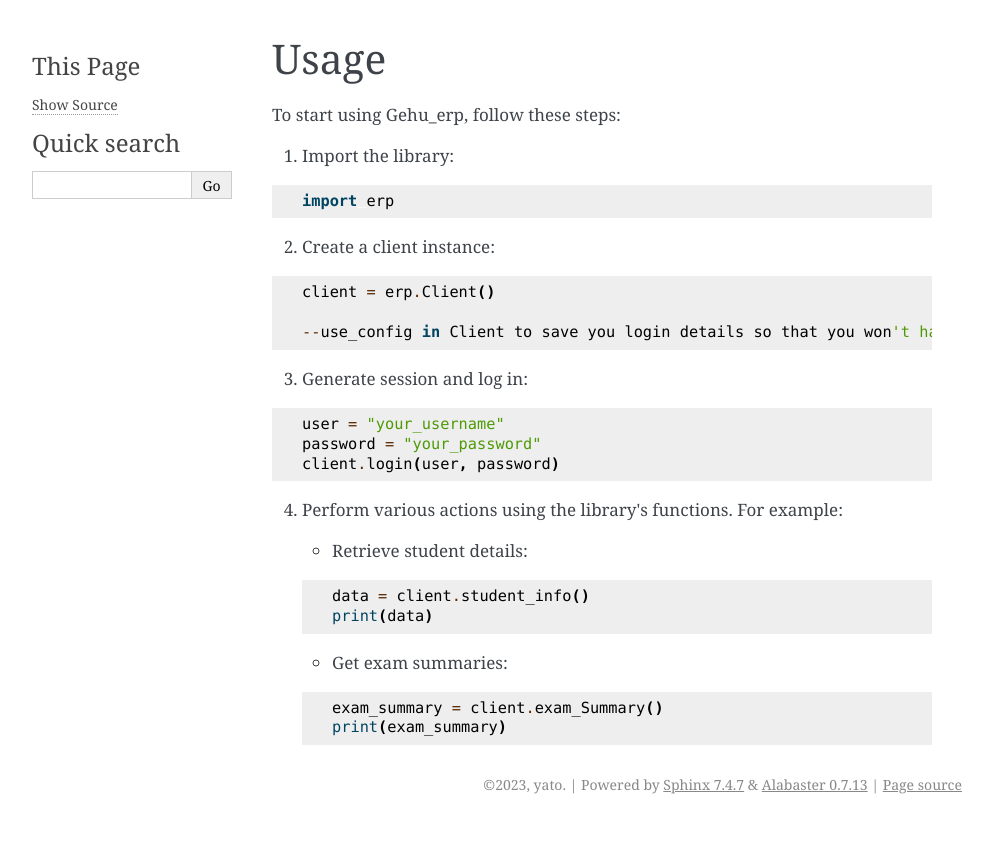
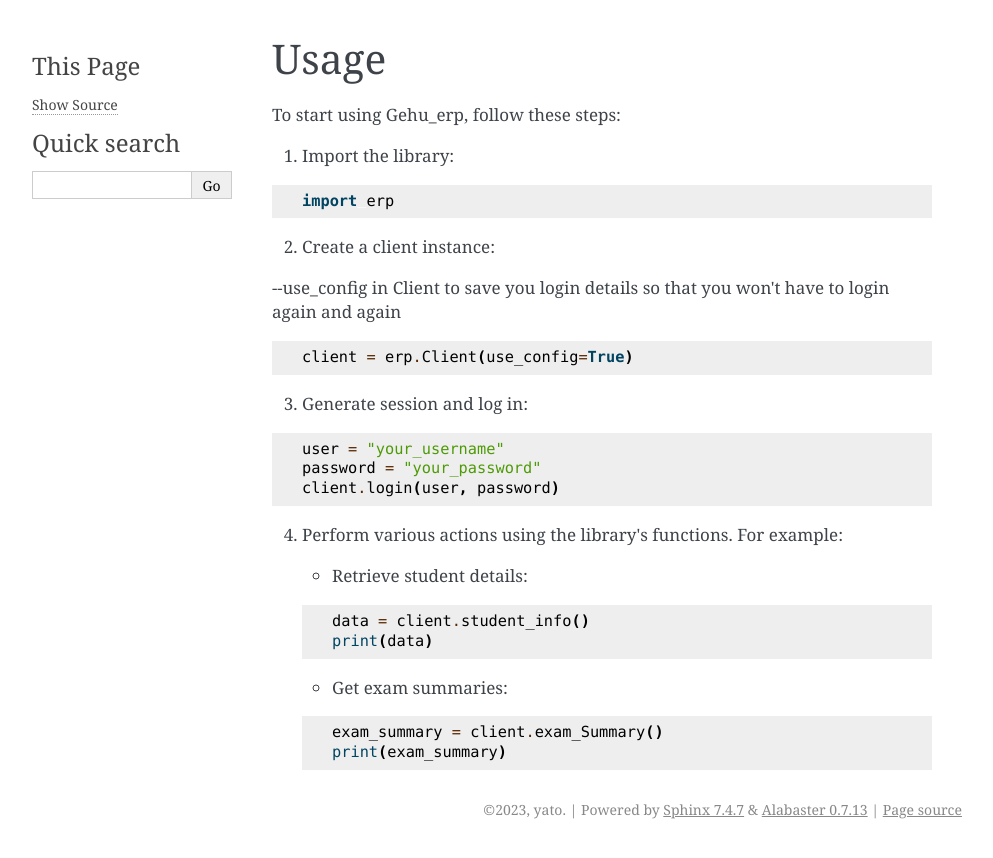
Before and after one commit to aminobot22/gehu_erp, a Sphinx documentation site: the page built from source/usage.rst, in a window 1280 px wide. Shown: the top 858 px of the page, without its empty margins (148-1141 px from the left). Built offline with Sphinx 7.4.7, drawn with Linux system fonts in a browser that asks for light colours.

Commit message:
Update usage.rst

```diff
--- a/source/usage.rst
+++ b/source/usage.rst
@@ -11,11 +11,12 @@ To start using Gehu_erp, follow these steps:
 
 2. Create a client instance:
 
+--use_config in Client to save you login details so that you won't have to login again and again
+
 .. code-block:: python
 
-   client = erp.Client()
+   client = erp.Client(use_config=True)
 
-   --use_config in Client to save you login details so that you won't have to login again and again
 
 3. Generate session and log in:
 
```
